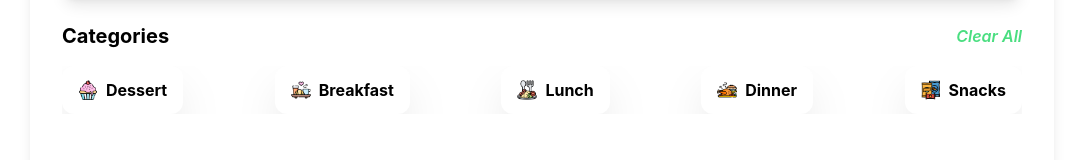
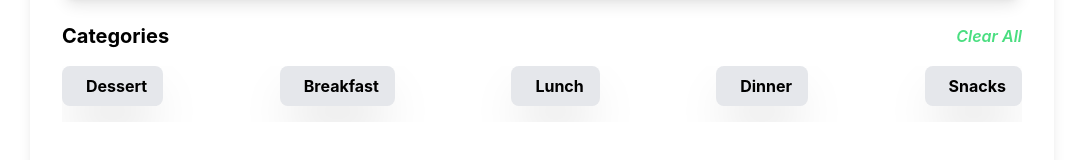
Before and after one commit to KWangechi/recipe-tracker, a React (Vite) app: page / in a window 1280 px wide. Shown: the part 598-758 px from the top of the page, without its empty margins (98-1181 px from the left). Built offline with nearby package versions, Linux system fonts and the light colour scheme.

Commit message:
refactor: remove category images for now

```diff
--- a/src/App.jsx
+++ b/src/App.jsx
@@ -160,20 +160,20 @@ function App() {
                 return (
                   <div
                     key={index}
-                    className={`flex items-center px-4 py-3 rounded-xl shadow-2xl font-bold cursor-pointer
+                    className={`flex items-center align-middle px-4 py-2 rounded-lg shadow-2xl font-bold cursor-pointer mb-4
             ${
               selectedCategory === category.name
                 ? "bg-green-600 text-white"
-                : "bg-white text-black"
+                : "bg-gray-200 text-black"
             }`}
                     onClick={() => setSelectedCategory(category.name)}
                   >
-                    <img
+                    {/* <img
                       src={category.icon}
                       alt={category.label}
                       width="20px"
                       height="20px"
-                    />
+                    /> */}
                     <span className="ml-2 text-md text-center">
                       {category.label}
                     </span>
--- a/src/store/useRecipeStore.js
+++ b/src/store/useRecipeStore.js
@@ -10,27 +10,27 @@ export const recipeCategories = [
   {
     name: "dessert",
     label: "Dessert",
-    icon: "/src/assets/dessert.png",
+    // icon: "/src/assets/dessert.png",
   },
   {
     name: "breakfast",
     label: "Breakfast",
-    icon: "/src/assets/breakfast.png",
+    // icon: "/src/assets/breakfast.png",
   },
   {
     name: "lunch",
     label: "Lunch",
-    icon: "/src/assets/lunch.png",
+    // icon: "/src/assets/lunch.png",
   },
   {
     name: "dinner",
     label: "Dinner",
-    icon: "/src/assets/dinner.png",
+    // icon: "/src/assets/dinner.png",
   },
   {
     name: "snacks",
     label: "Snacks",
-    icon: "/src/assets/snacks.png",
+    // icon: "/src/assets/snacks.png",
   },
 ];
 
```
